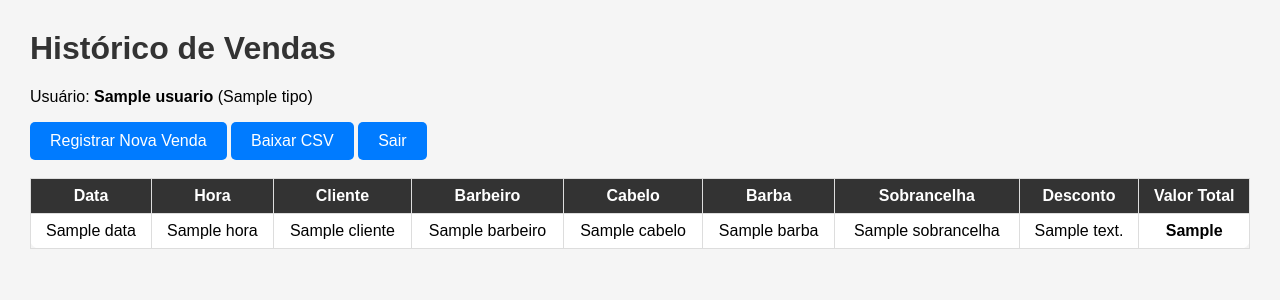
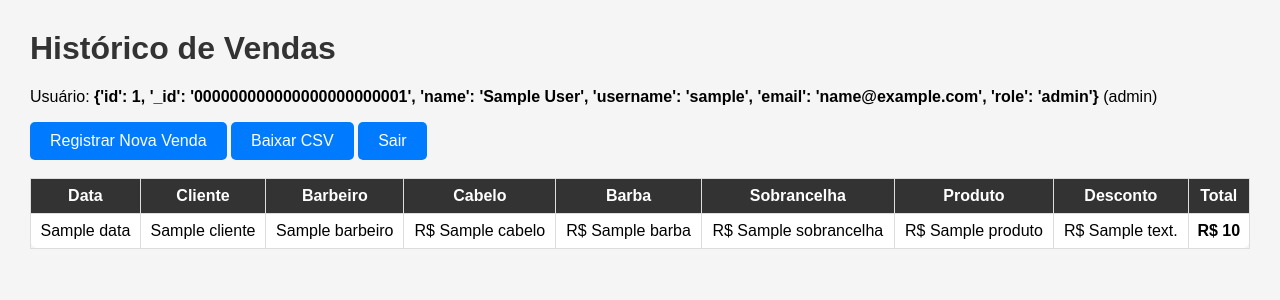
Before and after one commit to ghennsouza-wq/Barbearia, a Flask app: template templates/historico.html in a window 1280 px wide. Shown: the top 300 px of the page. Run offline with Flask 3, Linux system fonts and the light colour scheme; the visitor is signed in with stand-in values (Sample User, id 1); the template is opened without the code that fills it: most values are stand-ins (such as "Sample title", 1, 10 or a date in 2020).

Commit message:
Update historico.html

```diff
--- a/templates/historico.html
+++ b/templates/historico.html
@@ -4,10 +4,17 @@
 
 <h1>Histórico de Vendas</h1>
 
-<p>Usuário: <b>{{ usuario }}</b> ({{ tipo }})</p>
+<p>
+  Usuário: <b>{{ session["usuario"] }}</b>
+  ({{ session["role"] }})
+</p>
 
 <a class="button" href="/registrar">Registrar Nova Venda</a>
-<a class="button" href="/download_csv">Baixar CSV</a>
+
+{% if session["role"] == "admin" %}
+<a class="button" href="/download">Baixar CSV</a>
+{% endif %}
+
 <a class="button" href="/logout">Sair</a>
 
 <br><br>
@@ -16,32 +23,30 @@
 <table>
     <tr>
         <th>Data</th>
-        <th>Hora</th>
         <th>Cliente</th>
         <th>Barbeiro</th>
         <th>Cabelo</th>
         <th>Barba</th>
         <th>Sobrancelha</th>
+        <th>Produto</th>
         <th>Desconto</th>
-        <th>Valor Total</th>
+        <th>Total</th>
     </tr>
 
     {% for v in vendas %}
     <tr>
-        <td>{{ v["Data"] }}</td>
-        <td>{{ v["Hora"] }}</td>
-        <td>{{ v["Cliente"] }}</td>
-        <td>{{ v["Barbeiro"] }}</td>
-        <td>{{ v["Cabelo"] }}</td>
-        <td>{{ v["Barba"] }}</td>
-        <td>{{ v["Sobrancelha"] }}</td>
-        <td>{{ v["Desconto"] }}</td>
-        <td><b>{{ v["Valor Total"] }}</b></td>
+        <td>{{ v["data"] }}</td>
+        <td>{{ v["cliente"] }}</td>
+        <td>{{ v["barbeiro"] }}</td>
+        <td>R$ {{ v["cabelo"] }}</td>
+        <td>R$ {{ v["barba"] }}</td>
+        <td>R$ {{ v["sobrancelha"] }}</td>
+        <td>R$ {{ v["produto"] }}</td>
+        <td>R$ {{ v["desconto"] }}</td>
+        <td><b>R$ {{ v["total"] }}</b></td>
     </tr>
     {% endfor %}
-
 </table>
-
 {% else %}
 <p>Nenhuma venda registrada.</p>
 {% endif %}
```
